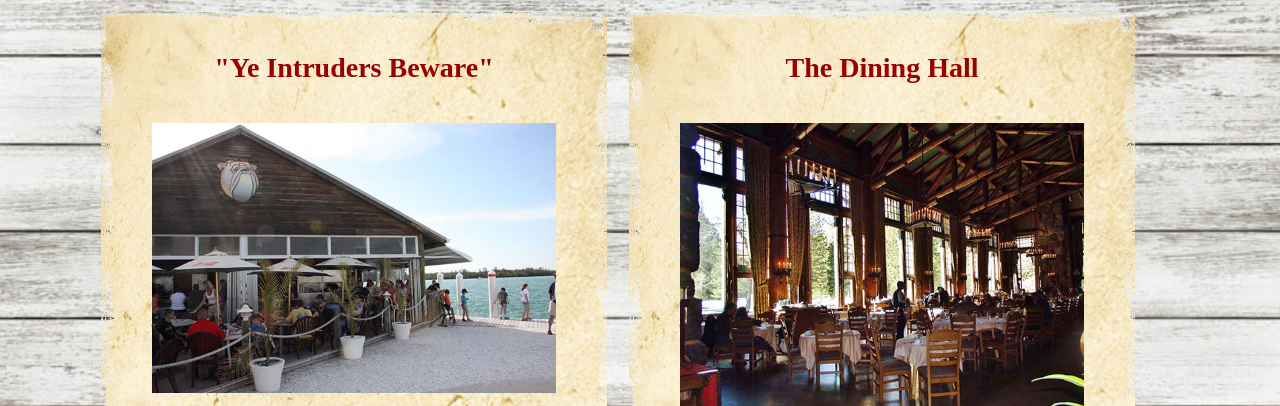
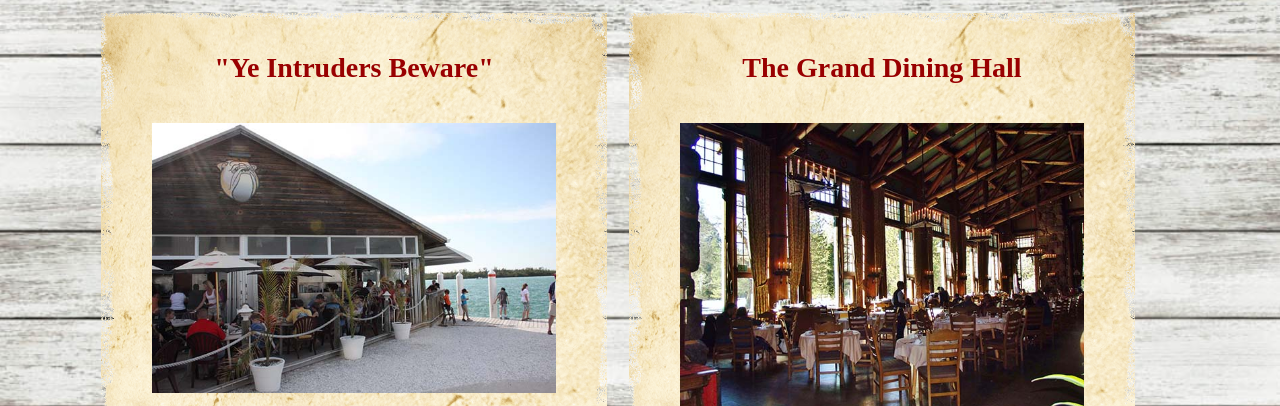
Before and after one commit to raymondmedinatest/mamafratellis, a plain HTML site: page index.html in a window 1280 px wide. Shown: the part 379-785 px from the top of the page. Drawn offline with nearby package versions, Linux system fonts and the light colour scheme; some packages are replaced by stand-ins of ours; a web font is replaced by a local one.

Commit message:
Added Grand to The Dining Hall

```diff
--- a/index.html
+++ b/index.html
@@ -56,7 +56,7 @@
 
                     <section>
 
-                        <h2>The Dining Hall</h2>
+                        <h2>The Grand Dining Hall</h2>
 
                         <img src="img/restaurant4.jpg" alt="Mama Fratelli's Restaurant Dining Room">
 
```
